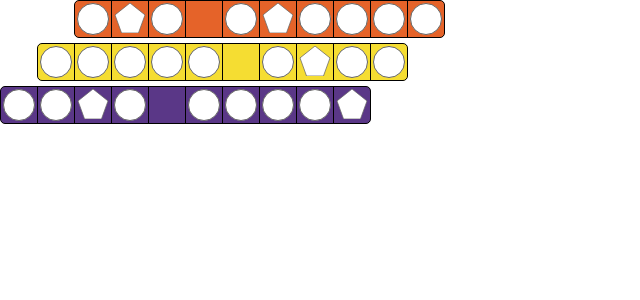
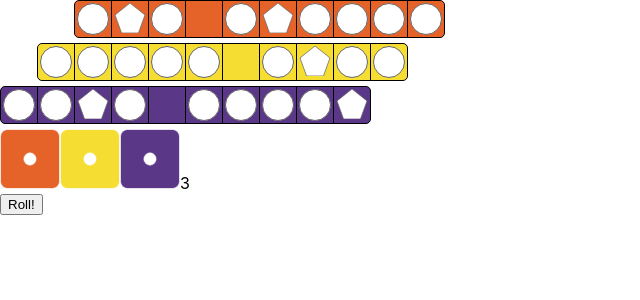
Before and after one commit to sctape/qwinto, a React (Create React App) app: page / in a window 1280 px wide. Shown: the top 300 px of the page, without its empty margins (0-640 px from the left). Built offline with nearby package versions, Linux system fonts and the light colour scheme.

Commit message:
Add die component and rolling mechanism

```diff
--- a/src/App.css
+++ b/src/App.css
@@ -68,3 +68,28 @@
 .cell input:focus {
   outline: none;
 }
+
+.die {
+  width: 60px;
+  height: 60px;
+}
+
+.die.orange rect {
+  fill: #e56329;
+}
+
+.die.yellow rect {
+  fill: #f5dd32;
+}
+
+.die.purple rect {
+  fill: #5a3787;
+}
+
+.die.disabled {
+  opacity: .3;
+}
+
+.die.yellow.disabled {
+  opacity: .4;
+}
--- /dev/null
+++ b/src/components/Die.js
@@ -0,0 +1,73 @@
+import React, { Fragment, PureComponent } from 'react';
+import PropTypes from 'prop-types';
+
+import classnames from 'classnames';
+
+class Die extends PureComponent {
+
+  static propTypes = {
+    pips: PropTypes.number.isRequired,
+    color: PropTypes.oneOf(['orange', 'yellow', 'purple']),
+    disabled: PropTypes.bool.isRequired,
+    onClick: PropTypes.func,
+  };
+
+  static defaultProps = {
+    disabled: false,
+  };
+
+  renderPips = () => {
+    switch (this.props.pips) {
+      case 1:
+        return <circle className="pip-1" style={ { fill: "#fff", stroke:"#fff", strokeWidth:5, cx:"278.5", cy:"278.5", r:"57.1152344" } } />;
+      case 2:
+        return <Fragment>
+          <circle className="pip-2" style={ { fill: "#fff", stroke:"#fff", strokeWidth:5, cx:"117.0258789", cy:"117.0263672", r:"57.1152344" } } />
+          <circle className="pip-2" style={ { fill: "#fff", stroke:"#fff", strokeWidth:5, cx:"439.9746094", cy:"439.9736328", r:"57.1152344" } }/>
+        </Fragment>;
+      case 3:
+        return <Fragment>
+          <circle className="pip-3" style={ { fill: "#fff", stroke:"#fff", strokeWidth:5, cx:"278.5", cy:"278.5", r:"57.1152344" } } />
+          <circle className="pip-3" style={ { fill: "#fff", stroke:"#fff", strokeWidth:5, cx:"117.0258789", cy:"117.0263672", r:"57.1152344" } }/>
+          <circle className="pip-3" style={ { fill: "#fff", stroke:"#fff", strokeWidth:5, cx:"439.9746094", cy:"439.9736328", r:"57.1152344" } }/>
+        </Fragment>;
+      case 4:
+        return <Fragment>
+          <circle className="pip-3" style={ { fill: "#fff", stroke:"#fff", strokeWidth:5, cx:"117.0258789", cy:"117.0263672", r:"57.1152344" } }/>
+          <circle className="pip-3" style={ { fill: "#fff", stroke:"#fff", strokeWidth:5, cx:"117.0258789", cy:"439.9746094", r:"57.1152344" } }/>
+          <circle className="pip-3" style={ { fill: "#fff", stroke:"#fff", strokeWidth:5, cx:"439.9746094", cy:"439.9736328", r:"57.1152344" } }/>
+          <circle className="pip-3" style={ { fill: "#fff", stroke:"#fff", strokeWidth:5, cx:"439.9746094", cy:"117.0263672", r:"57.1152344" } }/>
+        </Fragment>;
+      case 5:
+        return <Fragment>
+          <circle className="pip-3" style={ { fill: "#fff", stroke:"#fff", strokeWidth:5, cx:"278.5", cy:"278.5", r:"57.1152344" } } />
+          <circle className="pip-3" style={ { fill: "#fff", stroke:"#fff", strokeWidth:5, cx:"117.0258789", cy:"117.0263672", r:"57.1152344" } }/>
+          <circle className="pip-3" style={ { fill: "#fff", stroke:"#fff", strokeWidth:5, cx:"117.0258789", cy:"439.9746094", r:"57.1152344" } }/>
+          <circle className="pip-3" style={ { fill: "#fff", stroke:"#fff", strokeWidth:5, cx:"439.9746094", cy:"439.9736328", r:"57.1152344" } }/>
+          <circle className="pip-3" style={ { fill: "#fff", stroke:"#fff", strokeWidth:5, cx:"439.9746094", cy:"117.0263672", r:"57.1152344" } }/>
+        </Fragment>;
+      case 6:
+        return <Fragment>
+          <circle className="pip-3" style={ { fill: "#fff", stroke:"#fff", strokeWidth:5, cx:"117.0258789", cy:"117.0263672", r:"57.1152344" } }/>
+          <circle className="pip-3" style={ { fill: "#fff", stroke:"#fff", strokeWidth:5, cx:"117.0258789", cy:"278.5", r:"57.1152344" } }/>
+          <circle className="pip-3" style={ { fill: "#fff", stroke:"#fff", strokeWidth:5, cx:"117.0258789", cy:"439.9746094", r:"57.1152344" } }/>
+          <circle className="pip-3" style={ { fill: "#fff", stroke:"#fff", strokeWidth:5, cx:"439.9746094", cy:"439.9736328", r:"57.1152344" } }/>
+          <circle className="pip-3" style={ { fill: "#fff", stroke:"#fff", strokeWidth:5, cx:"439.9746094", cy:"117.0263672", r:"57.1152344" } }/>
+          <circle className="pip-3" style={ { fill: "#fff", stroke:"#fff", strokeWidth:5, cx:"439.9746094", cy:"278.5", r:"57.1152344" } }/>
+        </Fragment>;
+      default:
+        return null;
+    }
+  };
+
+  render() {
+    return <svg {...this.props} className={ classnames('die', this.props.color, { disabled: this.props.disabled }) } width="30" height="30" viewBox="0 0 557 557" style={ { overflow:"visible", enableBackground:"new 0 0 557 557" } } >
+      <g>
+        <rect x="4" y="4" width="549" height="549" rx="68" fill="none" stroke="#fff" strokeWidth="7"/>
+        { this.renderPips() }
+      </g>
+    </svg>
+  }
+}
+
+export default Die
--- a/src/containers/Scores.js
+++ b/src/containers/Scores.js
@@ -2,9 +2,20 @@ import React, { Component } from 'react';
 import PropTypes from 'prop-types';
 
 import Row from './../components/Row';
+import Die from './../components/Die';
 import ScoresModel from './../data/models/Scores';
 
 class Scores extends Component {
+
+  state = {
+    orangeDie: 1,
+    yellowDie: 1,
+    purpleDie: 1,
+    total: 3,
+    orangeDisabled: false,
+    yellowDisabled: false,
+    purpleDisabled: false,
+  };
 
   static propTypes = {
     scores: PropTypes.instanceOf(ScoresModel),
@@ -14,6 +25,35 @@ class Scores extends Component {
 
   updateScore = row => (column, value) => {
     return this.props.updateScore(this.props.scores.set('values', this.props.scores.values.setIn([row, column], value)));
+  };
+
+  rollDice = () => {
+    let state = {
+      total: 0,
+    };
+
+    if (!this.state.orangeDisabled) {
+      state.orangeDie =  Math.floor(Math.random() * 6) + 1;
+      state.total += state.orangeDie;
+    }
+
+    if (!this.state.yellowDisabled) {
+      state.yellowDie =  Math.floor(Math.random() * 6) + 1;
+      state.total += state.yellowDie;
+    }
+
+    if (!this.state.purpleDisabled) {
+      state.purpleDie =  Math.floor(Math.random() * 6) + 1;
+      state.total += state.purpleDie;
+    }
+
+    this.setState(state);
+  };
+
+  toggleDie = color => () => {
+    return this.setState(prevState => ({
+      [`${color}Disabled`]: !prevState[`${color}Disabled`],
+    }))
   };
 
   render() {
@@ -43,6 +83,17 @@ class Scores extends Component {
           updateScore={ this.updateScore('purple')}
           scores={ this.props.scores.getRow('purple') }
         /><br/>
+        <div>
+          <Die pips={ this.state.orangeDie } disabled={ this.state.orangeDisabled } color="orange" onClick={ this.toggleDie('orange') } />
+          <Die pips={ this.state.yellowDie } disabled={ this.state.yellowDisabled } color="yellow" onClick={ this.toggleDie('yellow') } />
+          <Die pips={ this.state.purpleDie } disabled={ this.state.purpleDisabled } color="purple" onClick={ this.toggleDie('purple') } />
+          { this.state.total }
+        </div>
+        <div>
+          <button onClick={ this.rollDice }>
+            Roll!
+          </button>
+        </div>
       </div>
     )
   }
```
